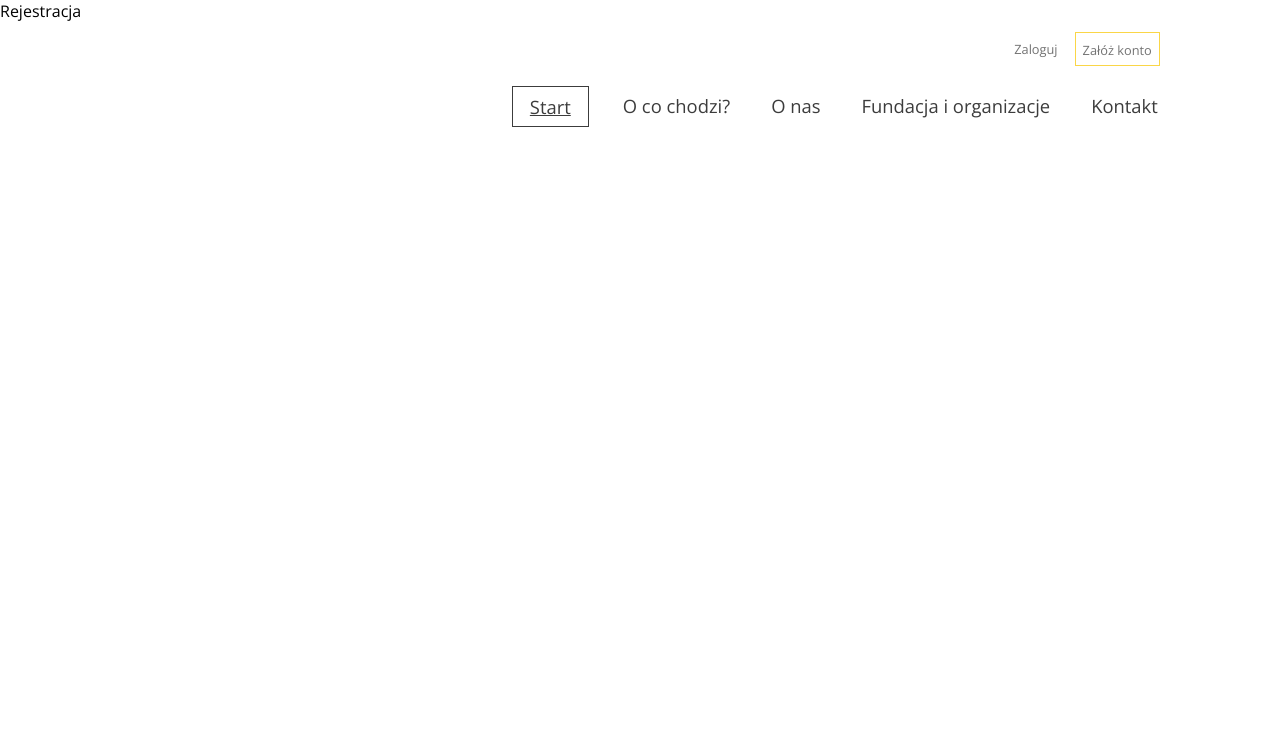
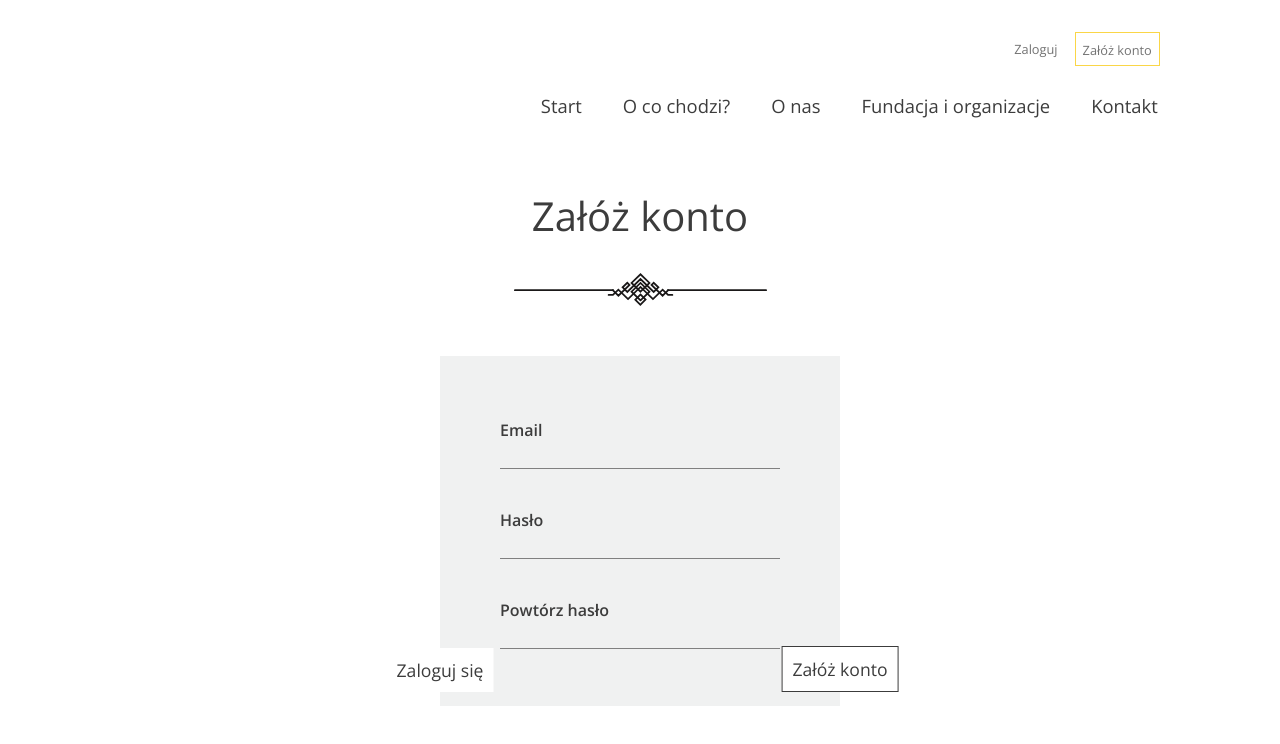
Before and after one commit to Konrad-Afterlife-Olcha/oddam_w_dobre_rece, a React (Create React App) app: page /rejestracja in a window 1280 px wide. Shown: the top 744 px of the page. Built offline with nearby package versions, Linux system fonts and the light colour scheme.

Commit message:
ostylowanie widoki logowania, rejestracji i wylogowania

```diff
--- a/src/App.js
+++ b/src/App.js
@@ -11,6 +11,7 @@ import {Link, Element , Events, animateScroll as scroll, scrollSpy, scroller } f
 import Home from "./components/Home";
 import Login from "./components/Login";
 import Register from "./components/Register";
+import Logout from "./components/Logout";
 
 
 
@@ -89,7 +90,7 @@ class App extends React.Component {
               <nav>
                 <ul className={"main-menu"}>
                   <li>
-                    <NavLink to="/">Start</NavLink>
+                    <NavLink activeClassName={"active-menu"} exact to="/">Start</NavLink>
                   </li>
                   <li>
                     <Link to="homeSteps" spy={true} smooth={true} duration={1000}>O co chodzi?</Link>
@@ -113,9 +114,13 @@ class App extends React.Component {
                 <Route path="/rejestracja">
                         <Register/>
                 </Route>
+                <Route path="/wylogowano">
+                            <Logout/>
+                </Route>
                 <Route path="/">
                         <Home/>
                 </Route>
+
             </Switch>
 
           </Router>
--- a/src/components/Login.js
+++ b/src/components/Login.js
@@ -1,4 +1,7 @@
 import React from 'react';
+import {
+    Link
+} from "react-router-dom";
 
 
 class Login extends React.Component {
@@ -6,8 +9,30 @@ class Login extends React.Component {
 
         return (
             <>
+                <div className={"login-container"}>
 
-                Logowanie
+                    <div className={"login-area"}>
+                        <div className={"login-header"}>
+                            <h2 className={"login-h2"}>Zaloguj się</h2>
+                            <div className={"home-header-line"}></div>
+                        </div>
+
+                        <div className={"login-inputs-area"}>
+                            <form className={"login-inputs"} action="">
+                                <div>
+                                    <p>Email</p>
+                                    <input className={"login-input"} type="email"/>
+                                </div>
+                                <div>
+                                    <p>Hasło</p>
+                                    <input className={"login-input"} type="password"/>
+                                </div>
+                                <button className={"button-log-reg log-button"} type="submit">Zaloguj się</button>
+                            </form>
+                        </div>
+                        <button className={"button-log-reg reg-button"}><Link to="/rejestracja">Załóż konto</Link></button>
+                    </div>
+                </div>
             </>
         )
     }
--- /dev/null
+++ b/src/components/Logout.js
@@ -0,0 +1,23 @@
+import React from 'react';
+import {
+    Link
+} from "react-router-dom";
+
+
+class Logout extends React.Component {
+    render() {
+
+        return (
+            <>
+                <div className={"logout-container"}>
+                    <div className={"logout-area"}>
+                        <p>Wylogowanie nastąpiło pomyślnie!</p>
+                        <div className={"home-header-line"}></div>
+                        <button><Link to="/">Strona główna</Link></button>
+                    </div>
+                </div>
+            </>
+        )
+    }
+}
+export default Logout;
--- a/src/components/Register.js
+++ b/src/components/Register.js
@@ -1,4 +1,5 @@
 import React from 'react';
+import {Link} from "react-router-dom";
 
 
 class Register extends React.Component {
@@ -6,8 +7,34 @@ class Register extends React.Component {
 
         return (
             <>
+                <div className={"login-container"}>
+                    <div className={"login-area"}>
+                        <div className={"login-header"}>
+                            <h2 className={"login-h2"}>Załóż konto</h2>
+                            <div className={"home-header-line"}></div>
+                        </div>
 
-                Rejestracja
+                        <div className={"login-inputs-area reg-inputs-area"}>
+                            <form className={"login-inputs"} action="">
+
+                                <div>
+                                    <p>Email</p>
+                                    <input className={"login-input"} type="email"/>
+                                </div>
+                                <div>
+                                    <p>Hasło</p>
+                                    <input className={"login-input"} type="password"/>
+                                </div>
+                                <div>
+                                    <p>Powtórz hasło</p>
+                                    <input className={"login-input"} type="password"/>
+                                </div>
+                                <button className={"log-button"} type="submit">Załóż konto</button>
+                            </form>
+                        </div>
+                        <button className={"reg-button"}><Link to="/logowanie">Zaloguj się</Link></button>
+                    </div>
+                </div>
             </>
         )
     }
--- /dev/null
+++ b/src/scss/_login.scss
@@ -0,0 +1,95 @@
+.login-container {
+  width: 100%;
+  height: 90vh;
+  margin-top: 10vh;
+  display: flex;
+  justify-content: center;
+  align-items: center;
+  color: $color-black
+}
+.login-area {
+  width: 20%;
+  min-width: 400px;
+  height: 70%;
+  display: flex;
+  flex-direction: column;
+  align-items: center;
+  position: relative;
+
+}
+.login-h2 {
+  text-align: center;
+  font-size: 2.5rem;
+  font-weight: 400;
+}
+.login-inputs-area {
+  width: 100%;
+  height: 50%;
+  background-color: $color-white;
+}
+.login-inputs {
+  display: flex;
+  flex-direction: column;
+  width: 100%;
+  height: 100%;
+  box-sizing: border-box;
+  padding: 10% 0;
+  justify-content: space-around;
+  align-items: center;
+}
+.login-inputs div p {
+  margin: 5px 0;
+  font-size: 1rem;
+  font-weight: 600;
+}
+.login-inputs div {
+  width: 70%;
+}
+.login-input {
+  width: 100%;
+  background-color: transparent;
+  border: none;
+  border-bottom: 1px solid gray;
+  font-size: 1rem;
+  font-family: $font-base;
+  color: $color-black;
+}
+
+.log-button,.reg-button {
+  position: absolute;
+  background-color: white;
+  border: none;
+  font-size: 1.1rem;
+  font-family: $font-base;
+  font-weight: 300;
+
+
+}
+
+.log-button {
+  right: 0;
+  bottom: 0;
+  transform: translateX(50%);
+  color: $color-black;
+  border: 1px solid $color-black;
+  padding: 10px;
+}
+.reg-button{
+  left: 0;
+  bottom: 0;
+  transform: translateX(-50%);
+  padding: 10px;
+}
+.reg-button a {
+  text-decoration: none;
+  color: $color-black;
+}
+.log-button a {
+  text-decoration: none;
+  color: $color-black;
+}
+
+
+.reg-inputs-area {
+  min-height: 350px;
+}
--- a/src/scss/_menu.scss
+++ b/src/scss/_menu.scss
@@ -31,12 +31,14 @@
   cursor: pointer;
   font-size: 1.15rem;
   color: $color-black;
+  text-decoration: none;
 }
 .main-menu li {
   margin-left: 27px;
   padding: 7px;
 }
-.main-menu li:first-child {
+
+.active-menu {
   border: 1px solid $color-black;
   padding: 7px 17px;
 }
--- /dev/null
+++ b/src/scss/logout.scss
@@ -0,0 +1,32 @@
+.logout-container {
+  height: 90vh;
+  margin-bottom: 10vh;
+  display: flex;
+  justify-content: center;
+  align-items: center;
+}
+.logout-area {
+  display: flex;
+  flex-direction: column;
+  justify-content: center;
+  align-items: center;
+  width: 25%;
+  color: $color-black
+}
+.logout-area p {
+  font-size: 2.3rem;
+  text-align: center;
+}
+.logout-area button a {
+  text-decoration: none;
+  color: $color-black;
+  padding: 15px 25px;
+  display: block;
+  font-family: $font-base;
+  font-size: 1rem;
+}
+.logout-area button {
+  background-color: transparent;
+  border: 1px solid $color-black
+
+}
--- a/src/scss/main.scss
+++ b/src/scss/main.scss
@@ -9,7 +9,8 @@
 @import "homeAboutUs";
 @import "homeFoundations";
 @import "homeContact";
-
+@import "login";
+@import "logout";
 body {
   font-family: $font-base;
 }
```
Lines whose indentation alone changed are shown as unchanged.
